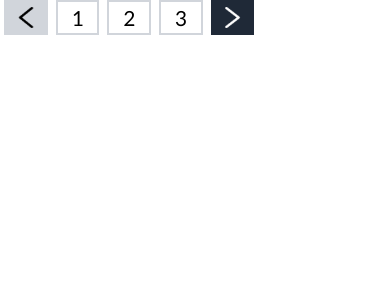
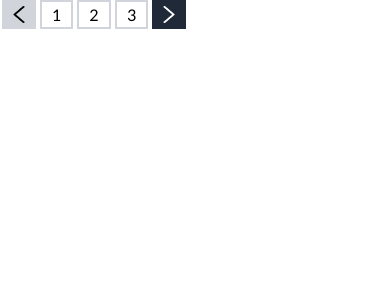
Before and after one commit to YahyaNashar22/Global-Fairy-front-end, a React (Create React App) app in the folder global-fairy/: page /home in a window 390 px wide. Shown: the top 300 px of the page. Built offline with nearby package versions, Linux system fonts and the light colour scheme.

Commit message:
finishing arrow section

```diff
--- a/global-fairy/src/components/arrows/Arrows.js
+++ b/global-fairy/src/components/arrows/Arrows.js
@@ -6,12 +6,11 @@ import next from "../../assets/icons/next.png"
 export default function Arrows() {
     return (
         <div className={style.arrowsContainer}>
-<span className={`${style.nbSpan} ${style.back}`}><img src={back} alt="back arrow" className={style.imgSpan}/></span>
+            <span className={`${style.nbSpan} ${style.back}`}><img src={back} alt="back arrow" className={style.imgSpan} /></span>
             <span className={`${style.nbSpan} ${style.nbs}`}>1</span>
             <span className={`${style.nbSpan} ${style.nbs}`}>2</span>
             <span className={`${style.nbSpan} ${style.nbs}`}>3</span>
-<span className={`${style.nbSpan} ${style.nextA}`}><img src={next} alt="next arrow"  className={style.imgSpan}/></span>
-
+            <span className={`${style.nbSpan} ${style.nextA}`}><img src={next} alt="next arrow" className={style.imgSpan} /></span>
         </div>
     )
 }
--- a/global-fairy/src/components/arrows/Arrows.module.css
+++ b/global-fairy/src/components/arrows/Arrows.module.css
@@ -1,13 +1,14 @@
 @import '../../App.css';
 
-.arrowsContainer{
+.arrowsContainer {
     height: 2.2em;
     display: inline-flex;
     width: auto;
     justify-content: center;
     align-items: center;
 }
-.arrowsContainer .nbSpan{
+
+.arrowsContainer .nbSpan {
     display: inline-flex;
     width: 2.1em;
     color: black;
@@ -18,17 +19,41 @@
     justify-content: center;
 }
 
-.nextA .imgSpan , .back .imgSpan{
+.nextA .imgSpan,
+.back .imgSpan {
     width: 60%;
     height: 60%;
 }
-.nbs{
-    border : 2px solid #D1D5DB;
+
+.nbs {
+    border: 2px solid #D1D5DB;
     background: white;
 }
-.back{
-    background-color: #D1D5DB ;
+
+.back {
+    background-color: #D1D5DB;
 }
-.nextA{
+
+.nextA {
     background-color: #1F2937;
 }
+
+@media (max-width:500px) {
+    .arrowsContainer {
+        height: 1.8em;
+
+    }
+
+    .arrowsContainer .nbSpan {
+        width: 2.1em;
+        font-size: 1em;
+        margin: 0 2px;
+    }
+
+}
+
+@media (max-width:400px) {
+    .nbs {
+        display: none;
+    }
+}
```
Lines whose indentation alone changed are shown as unchanged.
